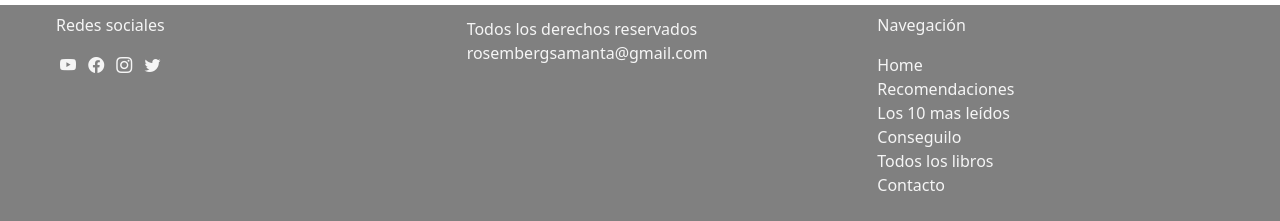
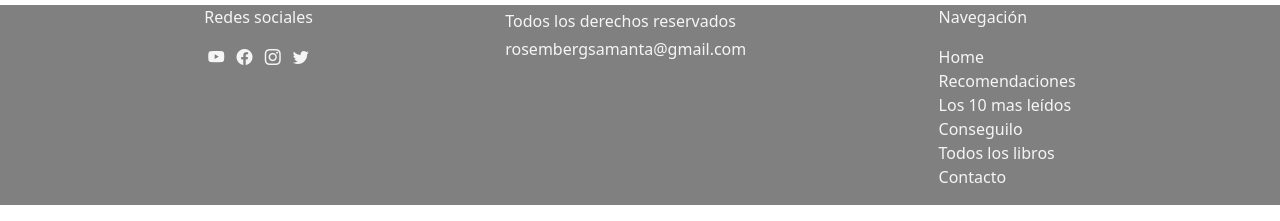
Before and after one commit to SamRosemberg/book-ish, a website: page index.html in a window 1280 px wide. Shown: the part 1348-1569 px from the top of the page. Drawn offline with nearby package versions, Linux system fonts and the light colour scheme.

Commit message:
arreglando footer

```diff
--- a/index.html
+++ b/index.html
@@ -98,7 +98,43 @@
 
 
     <!-- Footer --------------------->
-    <div class="container-fluid d-flex justify-content-evenly bg-grey col-12 px-5">
+    <div class="container-fluid bg-grey d-flex justify-content-evenly">
+        <div class="column">
+            <p>Redes sociales</p>
+            <i class="bi-youtube footer__iconos px-1"></i>
+            <i class="bi-facebook footer__iconos px-1"></i>
+            <i class="bi-instagram footer__iconos px-1"></i>
+            <i class="bi-twitter footer__iconos px-1"></i>
+        </div>
+        <div class="column">
+            <p class="my-1">Todos los derechos reservados</p>
+            <p>rosembergsamanta@gmail.com</p>
+        </div>
+        <div class="column">
+            <ul class="list-unstyled">
+                <p>Navegación</p>
+                <li>
+                    <a class="text-decoration-none text-reset" href="./index.html">Home</a>
+                </li>
+                <li>
+                    <a class="text-decoration-none text-reset" href="./pages/recomendaciones.html">Recomendaciones</a>
+                </li>
+                <li>
+                    <a class="text-decoration-none text-reset" href="./pages/losDiezMasLeidos.html">Los 10 mas leídos</a>
+                </li>
+                <li>
+                    <a class="text-decoration-none text-reset" href="./pages/conseguilo.html">Conseguilo</a>
+                </li>
+                <li>
+                    <a class="text-decoration-none text-reset" href="./pages/todosLosLibros.html">Todos los libros</a>
+                </li>
+                <li>
+                    <a class="text-decoration-none text-reset" href="./pages/contacto.html">Contacto</a>
+                </li>
+            </ul>
+        </div>
+    </div>
+    <!-- <div class="container-fluid d-flex justify-content-evenly bg-grey col-12 px-5">
         <div class="column py-2 mx-2 border-nd col-12 col-lg-4">
             <p>Redes sociales</p>
             <i class="bi-youtube footer__iconos px-1"></i>
@@ -136,7 +172,7 @@
                 </li>
             </ul>
         </div>
-    </div>
+    </div> -->
     <script src="./js/bootstrap.min.js"></script>
 </body>
 
```
Also changed, not shown: scss/_footer.scss (line endings or trailing spaces).
